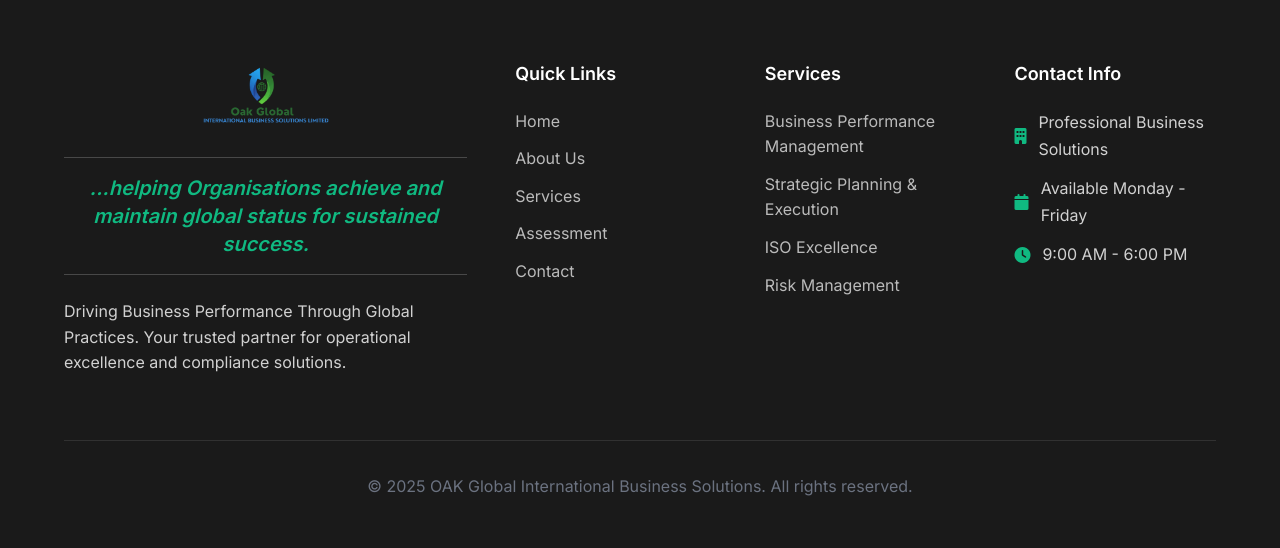
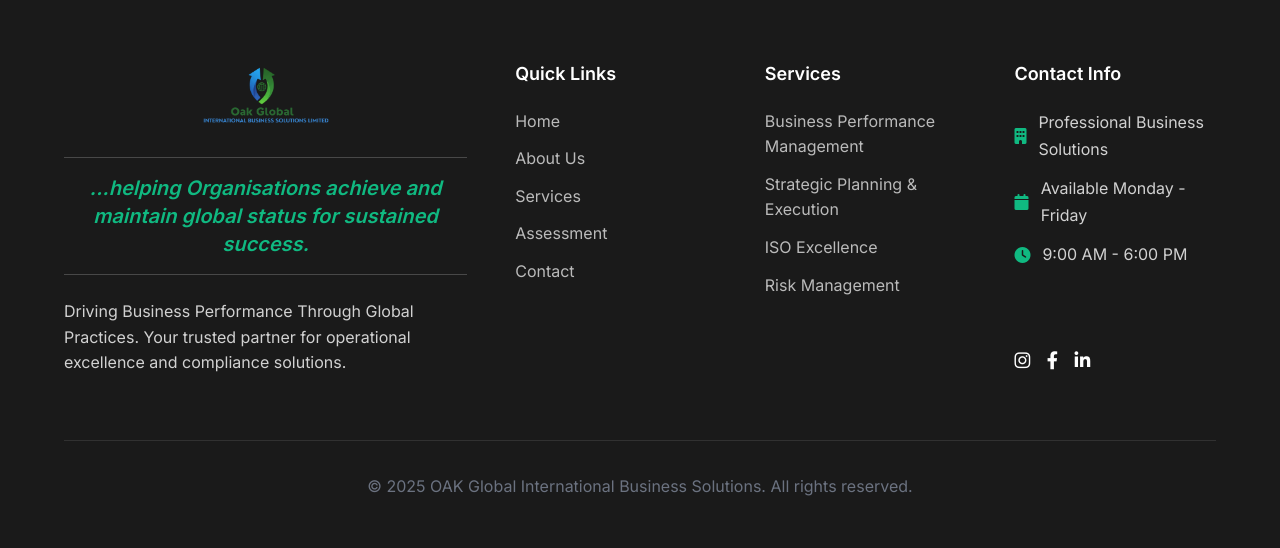
Before and after one commit to toluwanibakare/oak-global, a PHP site: page / in a window 1280 px wide. Shown: the part 5442-5990 px from the top of the page. Run offline with PHP 8.4, Linux system fonts and the light colour scheme; some libraries are stand-ins or nearby versions.

Commit message:
added social media handles

```diff
--- a/assets/css/style.css
+++ b/assets/css/style.css
@@ -1341,6 +1341,22 @@ section {
     transform: scale(1.1);
 }
 
+.social-links {
+    margin-top: 15px;
+}
+
+.social-links a {
+    color: #ffffff; /* adjust to fit your footer theme */
+    font-size: 18px;
+    margin-right: 12px;
+    transition: color 0.3s ease;
+}
+
+.social-links a:hover {
+    color: #3A86FF; /* your brand accent color */
+}
+
+
 .service-overlay {
     position: absolute;
     top: 0;
--- a/index.html
+++ b/index.html
@@ -481,6 +481,8 @@
                     Driving Business Performance Through Global Practices.
                     Your trusted partner for operational excellence and compliance solutions.
                 </p>
+
+
             </div>
 
             <div class="footer-section">
@@ -493,7 +495,6 @@
                     <li><a href="contact.html">Contact</a></li>
                 </ul>
             </div>
-
             <div class="footer-section">
                 <h4>Services</h4>
                 <ul>
@@ -511,6 +512,13 @@
                     <p><i class="fas fa-calendar"></i> Available Monday - Friday</p>
                     <p><i class="fas fa-clock"></i> 9:00 AM - 6:00 PM</p>
                 </div>
+                <br/><br/>
+                <!-- Social Media Icons -->
+                <div class="social-links">
+                    <a href="https://www.instagram.com/oak_global?igsh=MWVlN3IxNHR6cGc2bg%3D%3D&utm_source=qr" target="_blank" aria-label="Instagram"><i class="fab fa-instagram"></i></a>
+                    <a href="https://www.facebook.com/share/1JxodipmbR/?mibextid=wwXIfr" target="_blank" aria-label="Facebook"><i class="fab fa-facebook-f"></i></a>
+                    <a href="https://www.linkedin.com/company/oak-global-international-business-solutions-ltd/" target="_blank" aria-label="LinkedIn"><i class="fab fa-linkedin-in"></i></a>
+                </div>
             </div>
         </div>
 
@@ -520,6 +528,7 @@
     </div>
     </footer>
 
+
     <script src="assets/js/script.js" type="module"></script>
 </body>
 </html>
```
Also changed, not shown: about.html (+9 -1 lines), assessment.html (+9 -1 lines), contact.html (+10 -2 lines), services.html (+9 -1 lines). Lines whose indentation alone changed are shown as unchanged.
